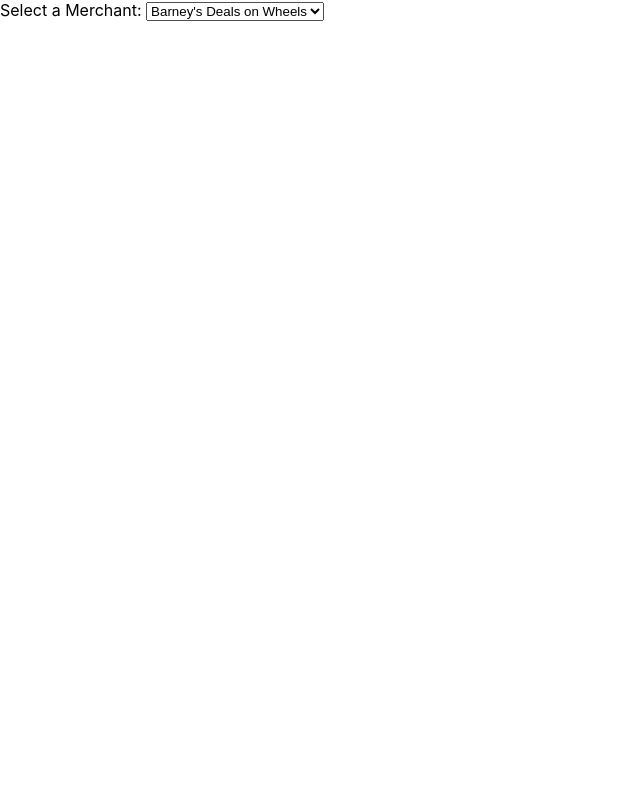
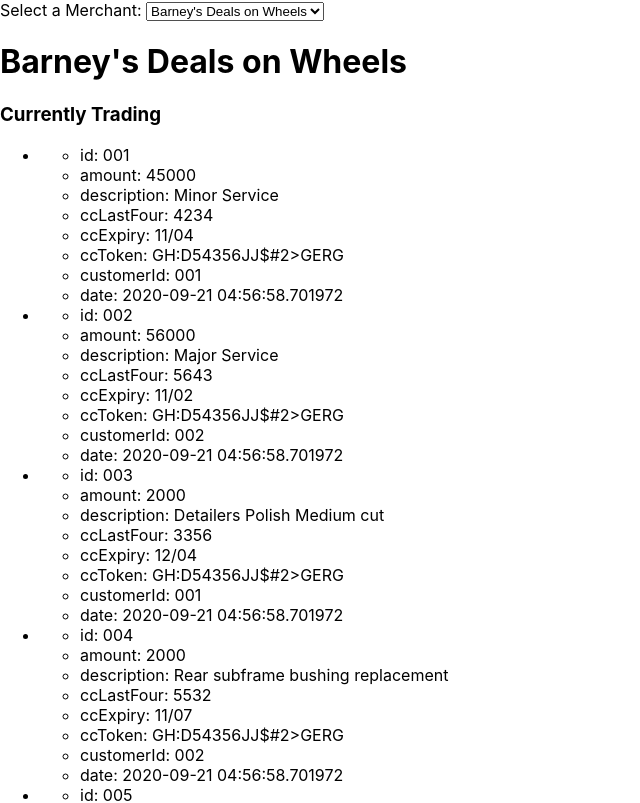
Before and after one commit to cHrdina/till-challenge, a React (Create React App) app: page / in a window 1280 px wide. Shown: the top 803 px of the page, without its empty margins (0-640 px from the left). Built offline with nearby package versions, Linux system fonts and the light colour scheme.

Commit message:
add working functionality to merchant picker

```diff
--- a/src/components/MerchantPicker.tsx
+++ b/src/components/MerchantPicker.tsx
@@ -7,17 +7,36 @@
 };
 
 const MerchantPicker: React.FC<Props> = ({ merchants }) => {
-  const [activeItem, setActiveItem] = useState('');
+  const [activeItem, setActiveItem] = useState<Merchant | undefined>(
+    merchants[0]
+  );
+
+  const handleSelect = (e: React.ChangeEvent<HTMLSelectElement>) => {
+    const selectedId = e.target.value;
+    const selectedItem = merchants.find(
+      (merchant) => merchant.id === selectedId
+    );
+
+    setActiveItem(selectedItem);
+  };
 
   return (
     <div className="picker-container">
       <div>
         <label htmlFor="merchants">Select a Merchant: </label>
-        <select name="merchants" id="merchants" className="dropdown">
+        <select
+          name="merchants"
+          id="merchants"
+          className="dropdown"
+          onChange={(e) => handleSelect(e)}
+        >
           {merchants.map((merchant) => (
             <option value={merchant.id}>{merchant.name}</option>
           ))}
         </select>
+      </div>
+      <div className="merchant-picker-results">
+        {activeItem && <MerchantComponent {...activeItem} />}
       </div>
     </div>
   );
```
Also changed, not shown: src/components/StatusTag.tsx (added, +9 -0 lines), 1 other file (tests, documents, lock files or other folders).
